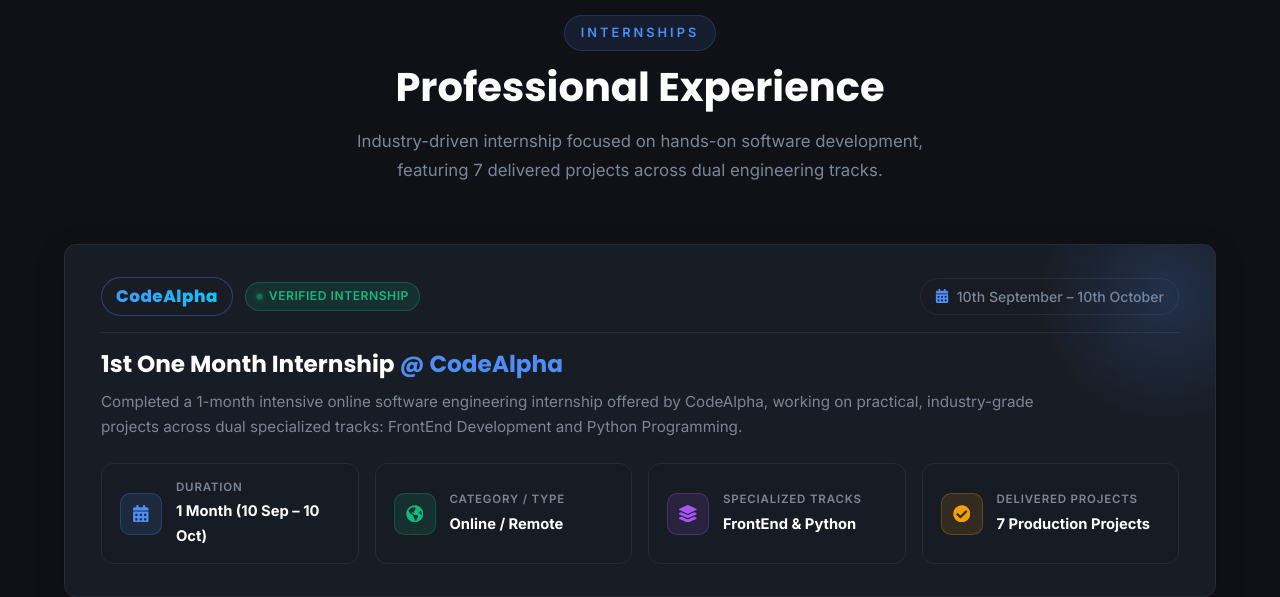
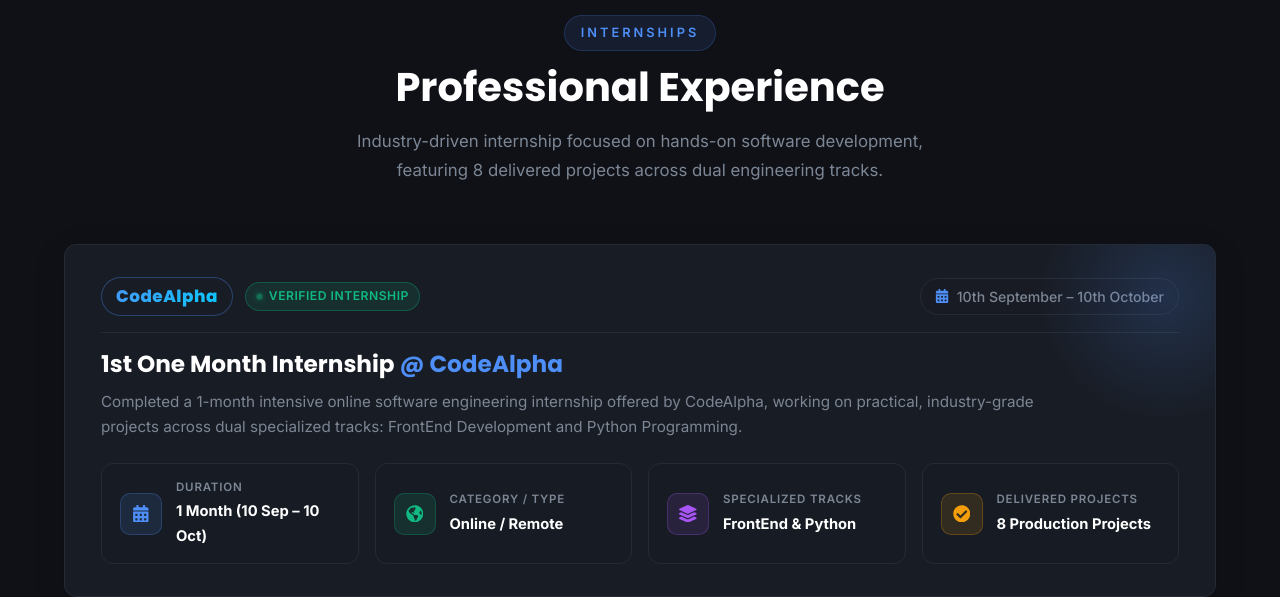
Before and after one commit to logfroze/M.UMAR_Portfolio, a React (Vite) app: page / in a window 1280 px wide. Shown: the part 5400-5997 px from the top of the page. Built offline with nearby package versions, Linux system fonts and the light colour scheme; no server answers.

Commit message:
Update Internships.jsx

```diff
--- a/src/sections/Internships.jsx
+++ b/src/sections/Internships.jsx
@@ -54,7 +54,7 @@
           <span className="section-label">Internships</span>
           <h2 className="section-title">Professional Experience</h2>
           <p className="section-subtitle">
-            Industry-driven internship focused on hands-on software development, featuring 7 delivered projects across dual engineering tracks.
+            Industry-driven internship focused on hands-on software development, featuring 8 delivered projects across dual engineering tracks.
           </p>
         </motion.div>
 
@@ -126,7 +126,7 @@
                 </div>
                 <div className="meta-info">
                   <span className="meta-label">Delivered Projects</span>
-                  <span className="meta-val">7 Production Projects</span>
+                  <span className="meta-val">8 Production Projects</span>
                 </div>
               </div>
             </div>
```
